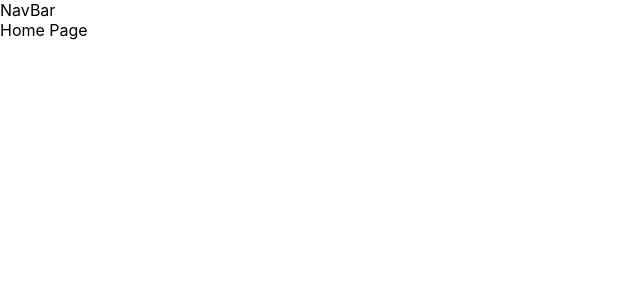
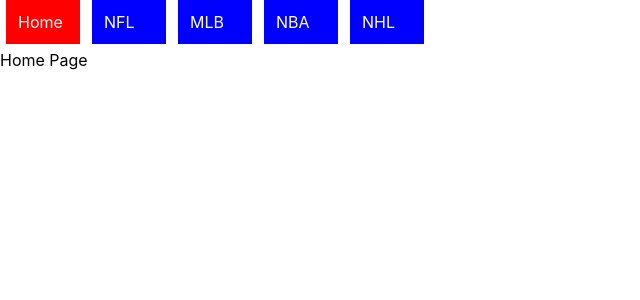
Before and after one commit to andrew-dewhirst/phase-2-final-project-front-end, a React (Create React App) app: page / in a window 1280 px wide. Shown: the top 300 px of the page, without its empty margins (0-640 px from the left). Built offline with nearby package versions, Linux system fonts and the light colour scheme.

Commit message:
Added NFL cards and button

```diff
--- a/src/NavBar.js
+++ b/src/NavBar.js
@@ -1,9 +1,54 @@
 import React from "react";
+import { NavLink } from 'react-router-dom';
+
+const linkStyles = {
+  display: "inline-block",
+  width: "50px",
+  padding: "12px",
+  margin: "0 6px 6px",
+  background: "blue",
+  textDecoration: "none",
+  color: "white",
+};
 
 function NavBar() {
   return (
     <div>
-      NavBar
+      <NavLink to ="/"
+      exact
+      style={linkStyles}
+      activeStyle={{background: "red"}}
+      >
+        Home
+      </NavLink>
+      <NavLink to ="/nfl"
+      exact
+      style={linkStyles}
+      activeStyle={{background: "red"}}
+      >
+        NFL
+      </NavLink>
+      <NavLink to ="/mlb"
+      exact
+      style={linkStyles}
+      activeStyle={{background: "red"}}
+      >
+        MLB
+      </NavLink>
+      <NavLink to ="/nba"
+      exact
+      style={linkStyles}
+      activeStyle={{background: "red"}}
+      >
+        NBA
+      </NavLink>
+      <NavLink to ="/nhl"
+      exact
+      style={linkStyles}
+      activeStyle={{background: "red"}}
+      >
+        NHL
+      </NavLink>
     </div>
   )
 }
--- a/src/Nfl.js
+++ b/src/Nfl.js
@@ -1,9 +1,21 @@
-import React from "react";
+import React, { useState, useEffect } from "react";
+import NflList from "./NflList";
 
 function Nfl() {
+
+  const [nflStadiums, setNflStadiums] = useState([]);
+
+  useEffect(() => {
+    fetch('http://localhost:3000/nfl')
+      .then((r) => r.json())
+      .then((nfl) => {
+        setNflStadiums(nfl)
+      });
+  }, []);
+
   return (
     <div>
-      NFL Page
+      <NflList nflStadiums = {nflStadiums} />
     </div>
   )
 }
--- /dev/null
+++ b/src/NflCard.js
@@ -0,0 +1,25 @@
+import React, { useState } from "react";
+
+function NflCard({ stadiumName, teamName, city, state, image }) {
+  const [attended, setAttended] = useState(false)
+
+  function handleAttendanceClick() {
+    setAttended(!attended)
+  }
+
+  return (
+    <ul>
+      <h4>{stadiumName}</h4>
+      <img src={image} alt={stadiumName} />
+            <p>Team: {teamName}</p>
+      <p>Location: {city}, {state}</p>
+      {attended ? (
+        <button onClick={handleAttendanceClick}>Crossed off the List</button>
+      ) : (
+        <button onClick={handleAttendanceClick}>I've Been There!</button>
+      )}
+    </ul>
+  );
+}
+
+export default NflCard
--- /dev/null
+++ b/src/NflList.js
@@ -0,0 +1,22 @@
+import React from "react";
+import NflCard from "./NflCard";
+
+function NflList({ nflStadiums }) {
+  console.log(nflStadiums)
+  return (
+    <ul>
+      {nflStadiums.map((stadium) =>
+      <NflCard
+        key={stadium.id}
+        stadiumName={stadium.stadium_name}
+        teamName={stadium.team_name}
+        city={stadium.city}
+        state={stadium.state}
+        image={stadium.image}
+      />
+      )}
+    </ul>
+  );
+}
+
+export default NflList
--- a/src/index.css
+++ b/src/index.css
@@ -11,3 +11,11 @@
   font-family: source-code-pro, Menlo, Monaco, Consolas, 'Courier New',
     monospace;
 }
+
+img {
+  border: 1px solid #ddd;
+  border-radius: 4px;
+  padding: 5px;
+  height: 90px;
+  width: 150px;
+}
```
Also changed, not shown: src/NflSearch.js (added).
